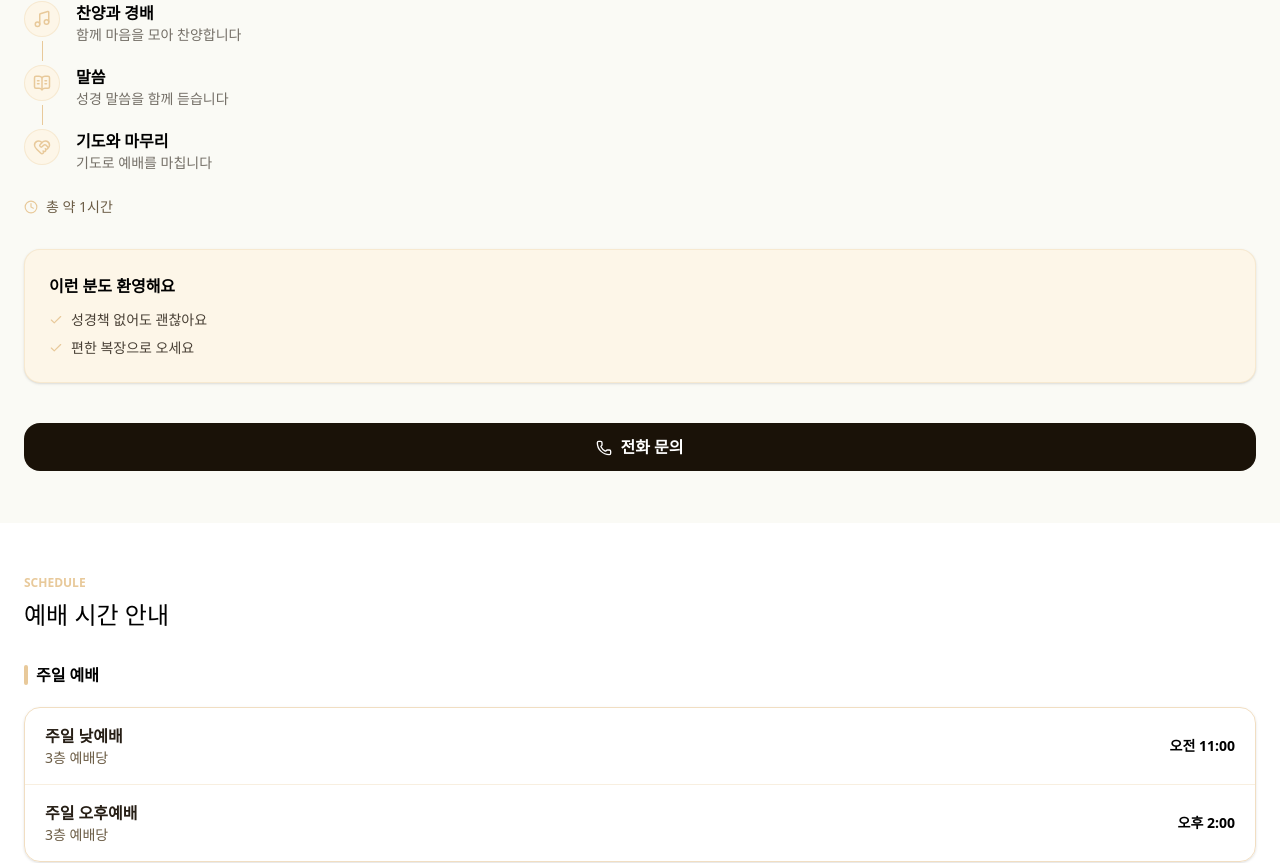
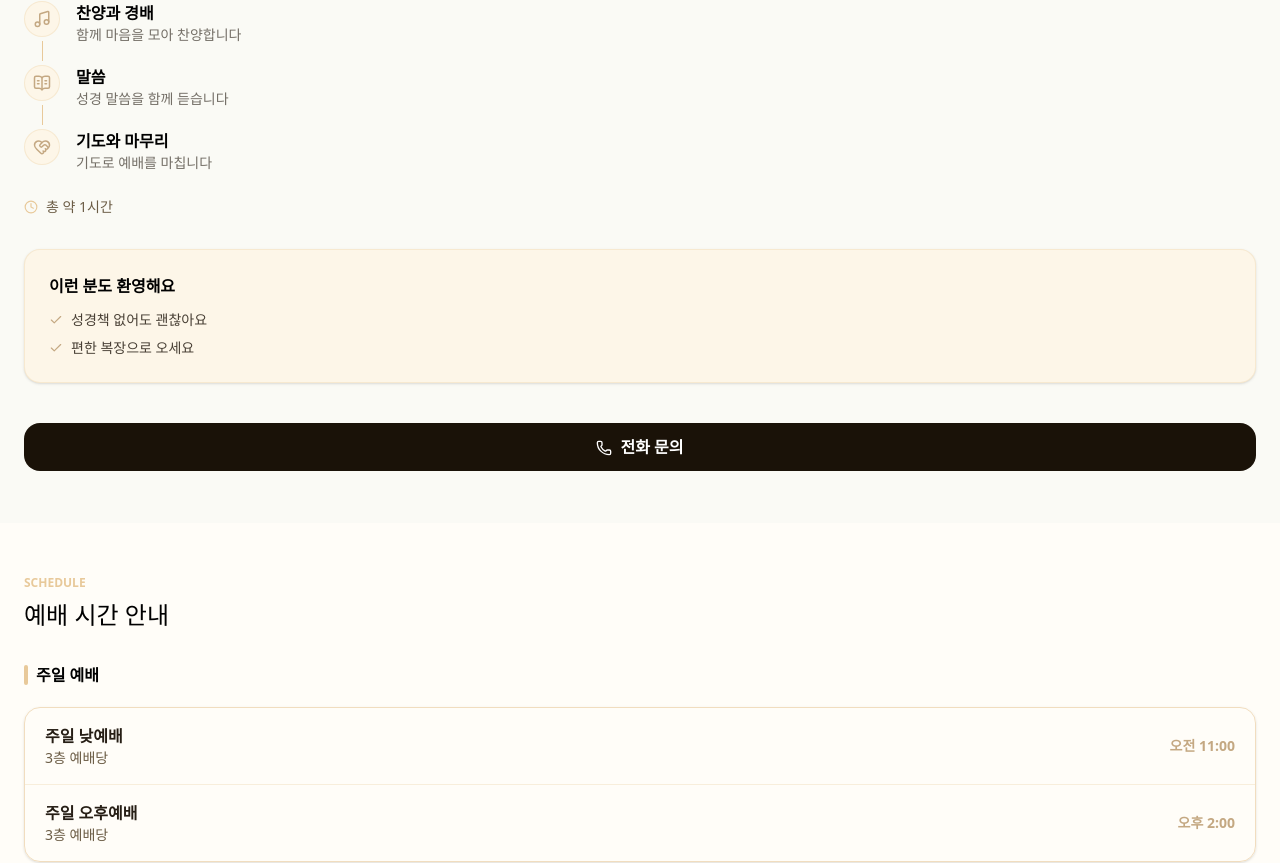
Before and after one commit to strawberryroll/haengbok-site, a Next.js app: page / in a window 1280 px wide. Shown: the part 1523-2386 px from the top of the page. Built offline with nearby package versions, Linux system fonts and the light colour scheme.

Commit message:
style: 컬러 토큰 추가 및 스타일 정리

```diff
--- a/src/app/globals.css
+++ b/src/app/globals.css
@@ -1,9 +1,11 @@
 @import 'tailwindcss';
 
 @theme {
+  --color-warm-white: #fffdf8;
   --color-ivory: #fafaf5;
   --color-cream-light: #fdf6e8;
   --color-cream: #e8c99a;
+  --color-gold: #c4a882;
   --color-charcoal: #1a1208;
   --color-description: #6b5c45;
 }
--- a/src/components/home/Welcome.tsx
+++ b/src/components/home/Welcome.tsx
@@ -64,7 +64,7 @@ export default function Welcome() {
           <div key={item.title} className="flex gap-4">
             <div className="flex flex-col items-center">
               <span className="rounded-full border border-cream/30 bg-cream-light p-2">
-                <item.icon size={18} className="text-cream" />
+                <item.icon size={18} className="text-gold" />
               </span>
               {index < welcomeData.length - 1 && (
                 <div className="my-1 w-px flex-1 bg-cream" />
@@ -87,7 +87,7 @@ export default function Welcome() {
           <div className="flex flex-col gap-2 text-sm text-charcoal/80">
             {checklistData.map((item) => (
               <p key={item} className="flex items-center gap-2">
-                <Check size={14} className="shrink-0 text-cream" />
+                <Check size={14} className="shrink-0 text-gold" />
                 {item}
               </p>
             ))}
```
